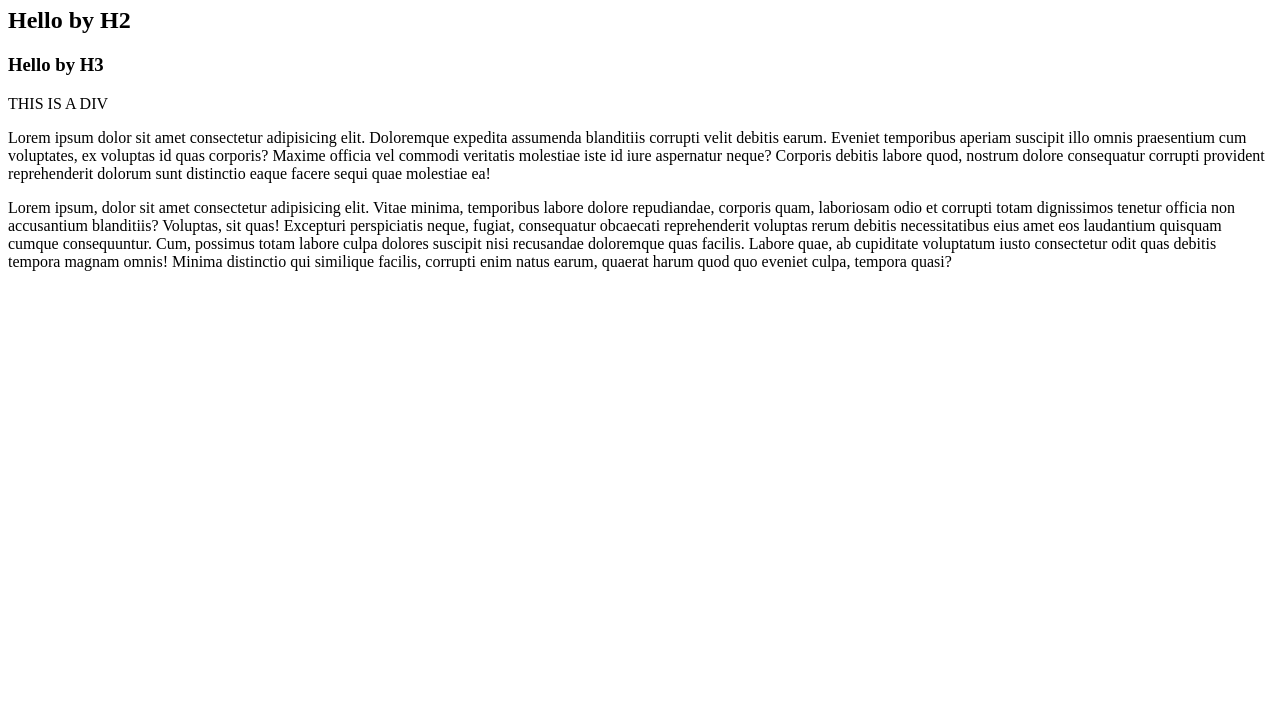
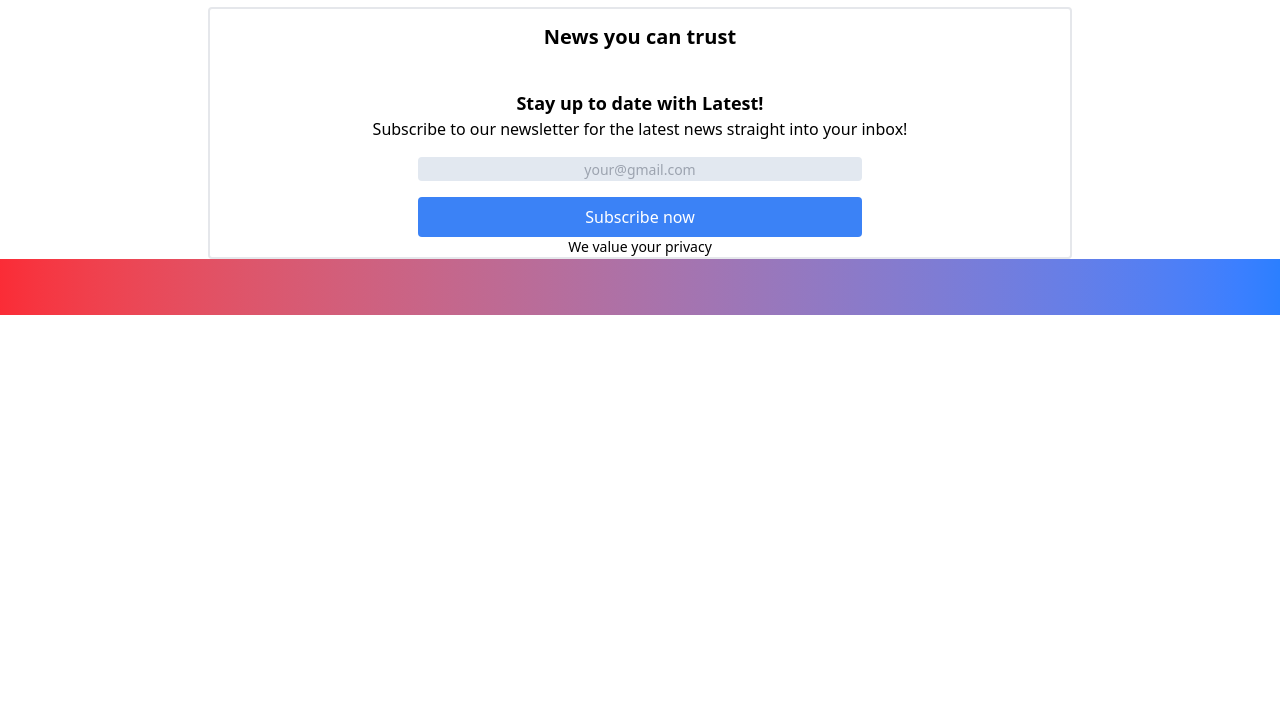
Before and after one commit to Bhumika899/TAILWIND, a website: page index.html in a window 1280 px wide. Shown: the part 73-800 px from the top of the page. Drawn offline with nearby package versions, Linux system fonts and the light colour scheme.

Commit message:
TAILWIND CARD

```diff
--- a/index.html
+++ b/index.html
@@ -4,17 +4,18 @@
 <head>
     <meta charset="UTF-8">
     <meta name="viewport" content="width=device-width, initial-scale=1.0">
-    <!-- <script src="https://cdn.jsdelivr.net/npm/@tailwindcss/browser@4"></script>
-    <title>Tailwind CSS</title> -->
-    <link rel="stylesheet" href="style.css">
+    <script src="https://cdn.jsdelivr.net/npm/@tailwindcss/browser@4"></script>
+    <title>Tailwind CSS</title>
+    <link rel="stylesheet" href="output.css">
 </head>
 
 <body>
-    <h1 class="text-4xl tracking-widest">Hello by H1</h1>
+    <!-- <h1 class="text-4xl tracking-widest">Hello by H1</h1>
     <h2 class="text-xl">Hello by H2</h2>
     <h3 class="text-base italic font-semibold">Hello by H3</h3>
-    <div class="bg-green-500 w-20"> THIS IS A DIV</div>
-    <p class="font-sans">Lorem ipsum dolor sit amet consectetur adipisicing elit. Doloremque expedita assumenda
+    <div class="bg-purple-500 w-100 mx-10"> THIS IS A DIV</div>
+    <p class="font-sans decoration-amber-950 ">Lorem ipsum dolor sit amet consectetur adipisicing elit. Doloremque
+        expedita assumenda
         blanditiis corrupti velit debitis earum. Eveniet temporibus aperiam suscipit illo omnis praesentium cum
         voluptates, ex voluptas id quas corporis?
         Maxime officia vel commodi veritatis molestiae iste id iure aspernatur neque? Corporis debitis labore quod,
@@ -28,7 +29,35 @@
         recusandae doloremque quas facilis.
         Labore quae, ab cupiditate voluptatum iusto consectetur odit quas debitis tempora magnam omnis! Minima
         distinctio qui similique facilis, corrupti enim natus earum, quaerat harum quod quo eveniet culpa, tempora
-        quasi?</p>
+        quasi?</p> -->
+    <!-- <div class="space-x-4"> -->
+    <!-- <div class="box">One</div>
+    <div class="box">Two</div>
+    <div class="box ">Three</div> -->
+    <!-- </div> -->
+    <div class=" mt-20 mx-52 flex flex-wrap justify-center rounded border-2">
+        <!--quote container-->
+        <div
+            class=" h-14 w-full bg-gradient-to-r from-sky-500 to-indigo-500 flex justify-center items-center font-bold text-xl rounded">
+            News you can trust
+
+        </div>
+        <!--content conatiner-->
+        <div class="text-center mt-6 w-full">
+            <h3 class="text-lg font-semibold">Stay up to date with Latest! </h3>
+            <p>Subscribe to our newsletter for the latest news straight into your inbox!</p>
+            <form class="flex flex-wrap">
+                <input placeholder="your@gmail.com"
+                    class="w-full mx-52 bg-slate-200 text-center placeholder:text-sm mt-4 mb-4 rounded">
+                <button class="bg-blue-500 w-full text-white mx-52 py-2 rounded">Subscribe now</button>
+            </form>
+            <p class="mx-6 text-sm">We value your privacy</p>
+        </div>
+    </div>
+    <div class="h-14 w-full bg-gradient-to-r from-red-500 to-blue-500">
+    </div>
+
+
 
 </body>
 
--- a/style.css
+++ b/style.css
@@ -1,3 +1,7 @@
 @tailwind base;
 @tailwind components;
 @tailwind utilities;
+
+/* .box {
+    @apply bg-purple-300 text-white border-2 border-black rounded;
+} */
```
Also changed, not shown: output.css (added).
